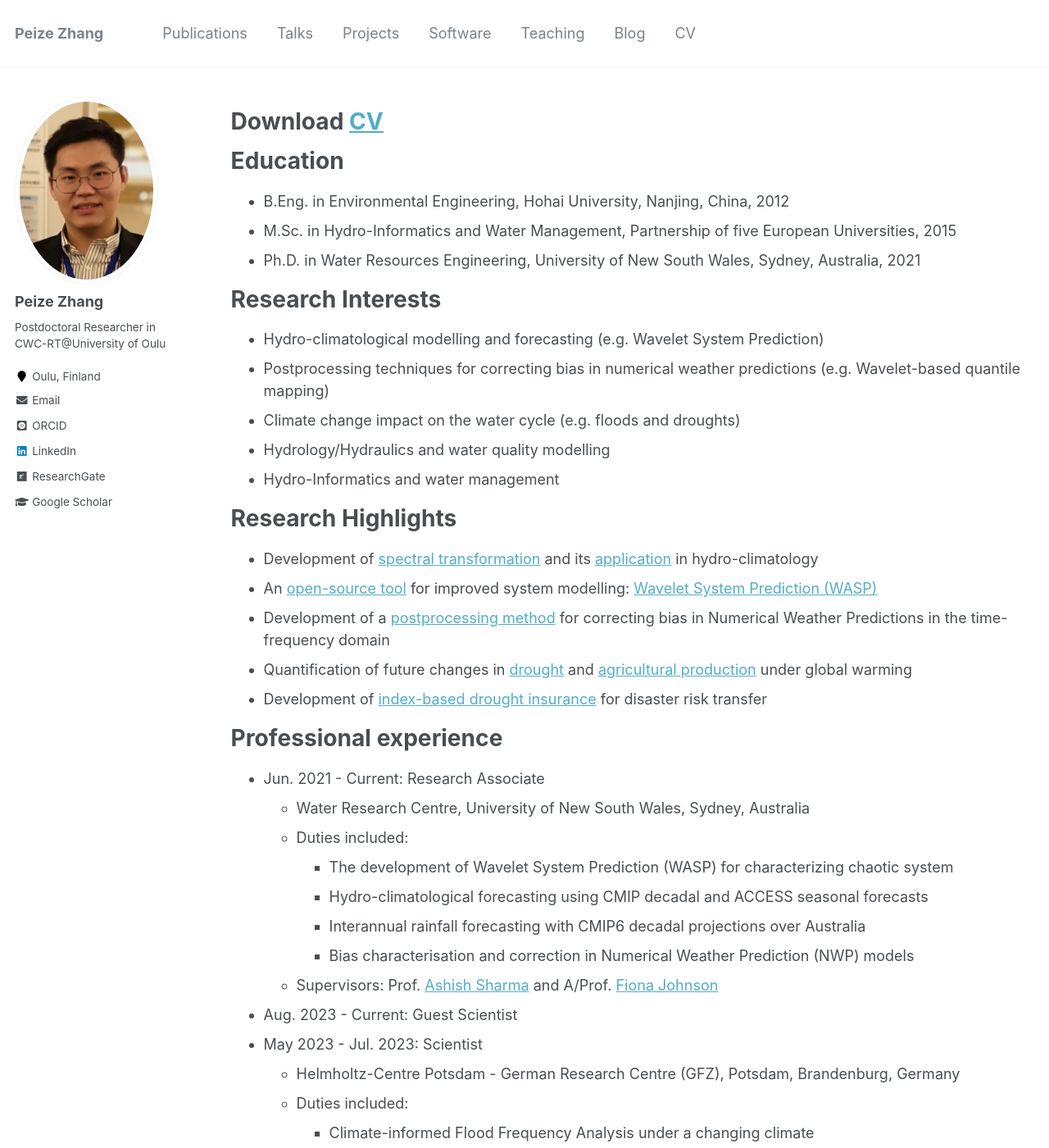
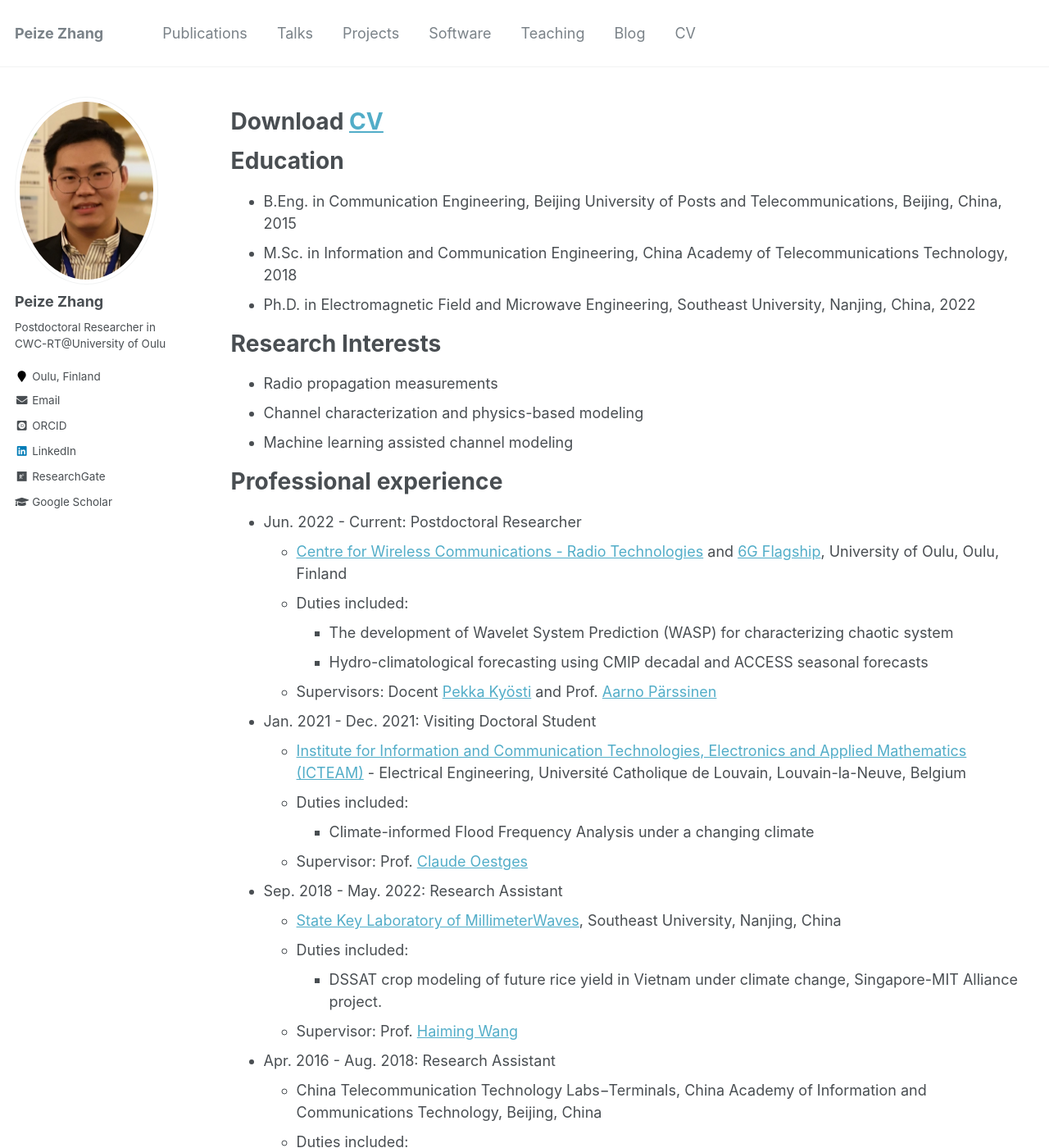
Before and after one commit to PeizeZhang/PeizeZhang.github.io, a Jekyll site: the page built from _pages/cv.md, in a window 1280 px wide and 1400 px high. Shown: the whole window at 82% size. Built offline with Jekyll 4.4.1, drawn with Linux system fonts in a browser that asks for light colours; some web fonts are replaced; some of the changed text lies outside the part shown.

Commit message:
Update cv.md

```diff
--- a/_pages/cv.md
+++ b/_pages/cv.md
@@ -8,73 +8,62 @@ redirect_from:
 
 {% include base_path %}
 
-Download [CV](http://zejiang-unsw.github.io/files/CV_ZeJIANG.pdf)
+Download [CV](http://peizezhang.github.io/files/FullCV_Peize.pdf)
 ======
 
 Education
 ======
-* B.Eng. in Environmental Engineering, Hohai University, Nanjing, China, 2012
-* M.Sc. in Hydro-Informatics and Water Management, Partnership of five European Universities, 2015
-* Ph.D. in Water Resources Engineering, University of New South Wales, Sydney, Australia, 2021
+* B.Eng. in Communication Engineering, Beijing University of Posts and Telecommunications, Beijing, China, 2015
+* M.Sc. in Information and Communication Engineering, China Academy of Telecommunications Technology, 2018
+* Ph.D. in Electromagnetic Field and Microwave Engineering, Southeast University, Nanjing, China, 2022
 
 Research Interests
 ======
-* Hydro-climatological modelling and forecasting (e.g. Wavelet System Prediction)
-* Postprocessing techniques for correcting bias in numerical weather predictions (e.g. Wavelet-based quantile mapping)
-* Climate change impact on the water cycle (e.g. floods and droughts)
-* Hydrology/Hydraulics and water quality modelling
-* Hydro-Informatics and water management
-
-Research Highlights
-======
-* Development of [spectral transformation](https://doi.org/10.1029/2019WR026962) and its [application](https://doi.org/10.1016/j.jhydrol.2021.126816) in hydro-climatology
-* An [open-source tool](https://cran.r-project.org/web/packages/WASP/index.html) for improved system modelling: [Wavelet System Prediction (WASP)](https://doi.org/10.1016/j.envsoft.2020.104907)
-* Development of a [postprocessing method](https://doi.org/10.1175/MWR-D-22-0217.1) for correcting bias in Numerical Weather Predictions in the time-frequency domain
-* Quantification of future changes in [drought](https://doi.org/10.1029/2022EF003350) and [agricultural production](https://doi.org/10.1007/s00704-018-2617-z) under global warming
-* Development of [index-based drought insurance](https://doi.org/10.1108/AFR-02-2020-0020) for disaster risk transfer
+* Radio propagation measurements
+* Channel characterization and physics-based modeling
+* Machine learning assisted channel modeling
 
 Professional experience
 ======
-* Jun. 2021 - Current: Research Associate
-  * Water Research Centre, University of New South Wales, Sydney, Australia
+* Jun. 2022 - Current: Postdoctoral Researcher
+  * [Centre for Wireless Communications - Radio Technologies](https://www.oulu.fi/en/university/faculties-and-units/faculty-information-technology-and-electrical-engineering/cwc-radio-technologies) and [6G Flagship](https://www.6gflagship.com/), University of Oulu, Oulu, Finland
   * Duties included:
 	+ The development of Wavelet System Prediction (WASP) for characterizing chaotic system
     + Hydro-climatological forecasting using CMIP decadal and ACCESS seasonal forecasts
-    + Interannual rainfall forecasting with CMIP6 decadal projections over Australia
-    + Bias characterisation and correction in Numerical Weather Prediction (NWP) models
-  * Supervisors: Prof. [Ashish Sharma](https://scholar.google.com.au/citations?user=C_9ndbcAAAAJ&hl=en) and A/Prof. [Fiona Johnson](https://scholar.google.com.au/citations?user=PYu5v4YAAAAJ&hl=en)
+  * Supervisors: Docent [Pekka Kyösti](https://www.oulu.fi/en/researchers/pekka-kyosti) and Prof. [Aarno Pärssinen](https://www.oulu.fi/en/researchers/aarno-parssinen)
 
-* Aug. 2023 - Current: Guest Scientist
-* May 2023 - Jul. 2023: Scientist
-  * Helmholtz-Centre Potsdam - German Research Centre (GFZ), Potsdam, Brandenburg, Germany
+* Jan. 2021 - Dec. 2021: Visiting Doctoral Student
+  * [Institute for Information and Communication Technologies, Electronics and Applied Mathematics (ICTEAM)](https://uclouvain.be/en/research-institutes/icteam) - Electrical Engineering, Université Catholique de Louvain, Louvain-la-Neuve, Belgium
   * Duties included:
-	+ Climate-informed Flood Frequency Analysis under a changing climate
-  * Supervisor: Prof. Dr. [Bruno Merz](https://www.gfz-potsdam.de/en/staff/bruno.merz/sec44)
+	  + Climate-informed Flood Frequency Analysis under a changing climate
+  * Supervisor: Prof. [Claude Oestges](https://uclouvain.be/fr/repertoires/Claude.Oestges)
 
-* Nov. 2015 - Feb. 2018: Research Assistant/Engineer
-  * Tropical Marine Science Institute, National University of Singapore, Singapore
+* Sep. 2018 - May. 2022: Research Assistant
+  * [State Key Laboratory of MillimeterWaves](https://mmw.seu.edu.cn/), Southeast University, Nanjing, China
   * Duties included:
-	+ DSSAT crop modeling of future rice yield in Vietnam under climate change, Singapore-MIT Alliance project.
-	+ Development of index-based drought insurance for sovereign disaster risk transfer, International Finance Corporation, World Bank project.
-	+ Impact of climate change on inland and coastal flooding in Singapore, Public Utilities Board (PUB) project.
-	+ Effectiveness of ABC Waters design features in residential developments, PUB-TMSI-Monash University project.
-  * Supervisor: Prof. [Shie-Yui Liong](https://scholar.google.com.au/citations?user=PvpaEVUAAAAJ&hl=en)
+	  + DSSAT crop modeling of future rice yield in Vietnam under climate change, Singapore-MIT Alliance project.
+  * Supervisor: Prof. [Haiming Wang](https://scholar.google.com/citations?user=O-3ZwYwAAAAJ&hl=en)
 
-* Mar. 2015 - Sep. 2015: Intern
-  * Ingenieurgesellschaft Prof. Dr. Sieker mbH, Berlin, Germany
+* Apr. 2016 - Aug. 2018: Research Assistant
+  * China Telecommunication Technology Labs−Terminals, China Academy of Information and Communications Technology, Beijing, China
   * Duties included:
     + Development of the Time-Area function model based on QGIS environment for stormwater management.
     + Flood modelling and mitigation of Hafar Al-Batin city in Saudi Arabia.
-  * Supervisors: Prof. [Frank Molkenthin](https://www.b-tu.de/fg-hydrologie/team/mitarbeiter/apl-prof-frank-molkenthin) and Prof. [Heiko Sieker](https://www.sieker.de/aktuelles/news/heiko-sieker-honorarprofessor-an-der-tu-berlin-143.html?no_cache=1)
+  * Supervisors: Dr. Hongbo Wang, Chief Engineer
 
 Awards & honors
 ======
-* 2023, Helmholtz Visiting Researcher Grant by Helmholtz Association of German Research Centers
-* 2021, Postdoctoral Writing Fellowship funded by UNSW
-* 2019, OzEWEX Summer Institute Scholarship
-* 2018, University International Postgraduate Award (UIPA) funded by UNSW
-* 2013, Erasmus Mundus Scholarship Award by European Union
-* 2010, National Undergraduate Mathematical Contest in Modeling (Provincial Award)
+* Nov. 2023 Jorma Ollila Grant by Nokia Foundation
+* Aug. 2023 IEEE Antennas Propagation Society (AP-S) Fellowship
+* June 2023 Best Doctoral Thesis Award at Southeast University
+* June 2022 Outstanding PhD Graduate Award
+* Oct. 2021 China National Scholarship for Distinguished PhD Students
+* Oct. 2019/2020/2021 Scholarship for Outstanding Students at Southeast University
+* Oct. 2019 Best Paper Award in the 15th Chinese National Symposium on Radio Propagation (CNSRP 2019)
+* July 2018 Best Master’s Thesis Award at China Academy of Telecommunications Technology
+* Aug. 2017 Best Paper Award in the symposium on LTE Network Innovation toward 5G
+* July 2015 Best Bachelor Thesis Award at Beijing University of Posts and Telecommunications
+
 
 Publications
 ======
```
